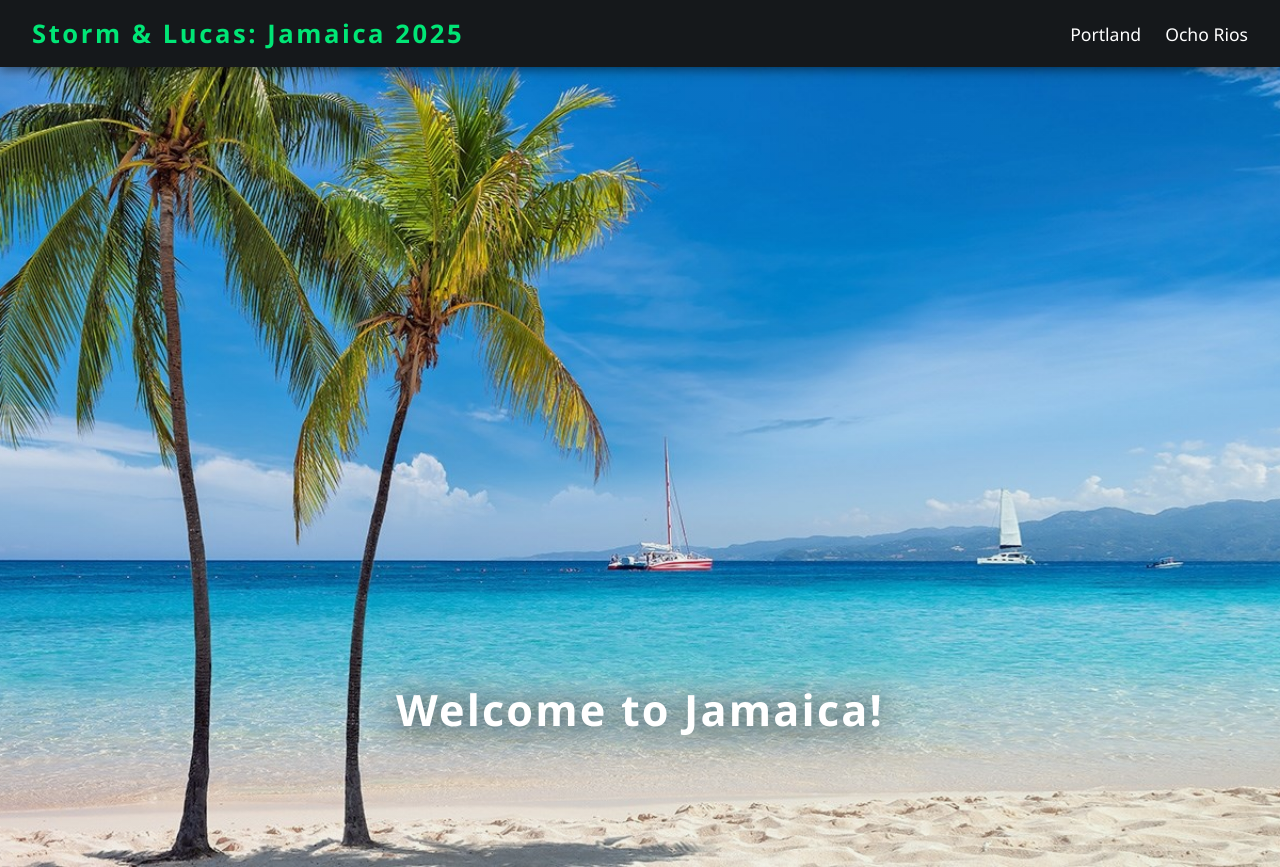
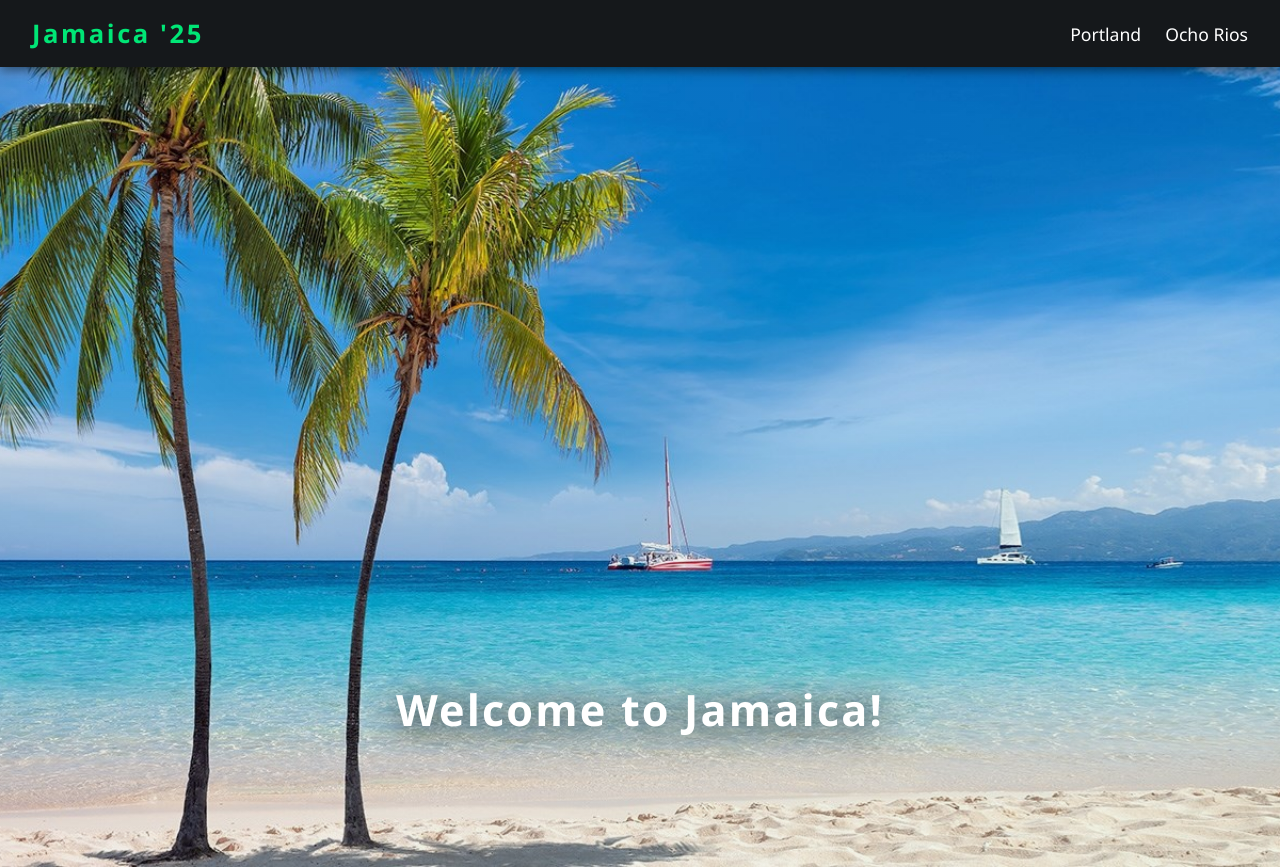
Before and after one commit to stormchin/jamaica2025, a React (Vite) app: page / in a window 1280 px wide. Built offline with nearby package versions, Linux system fonts and the light colour scheme.

Commit message:
jamaica navbar update

```diff
--- a/src/components/Navbar.jsx
+++ b/src/components/Navbar.jsx
@@ -21,7 +21,7 @@ export default function Navbar() {
         fontSize: '1.6rem',
         textDecoration: 'none',
         letterSpacing: '0.1em'
-      }}>Storm & Lucas: Jamaica 2025</Link>
+      }}>Jamaica '25</Link>
       <div>
         <Link to="/portland" style={{
           color: location.pathname === '/portland' ? '#00e676' : '#fff',
```
